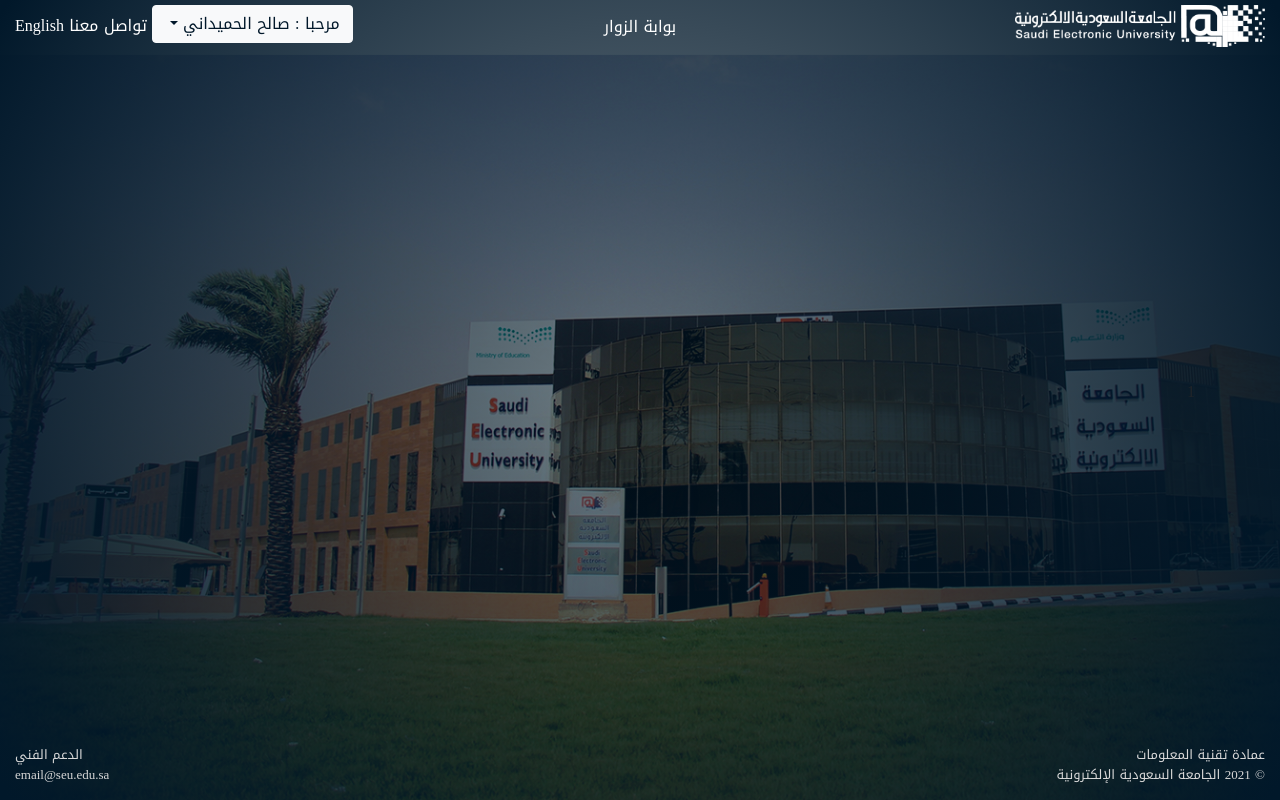
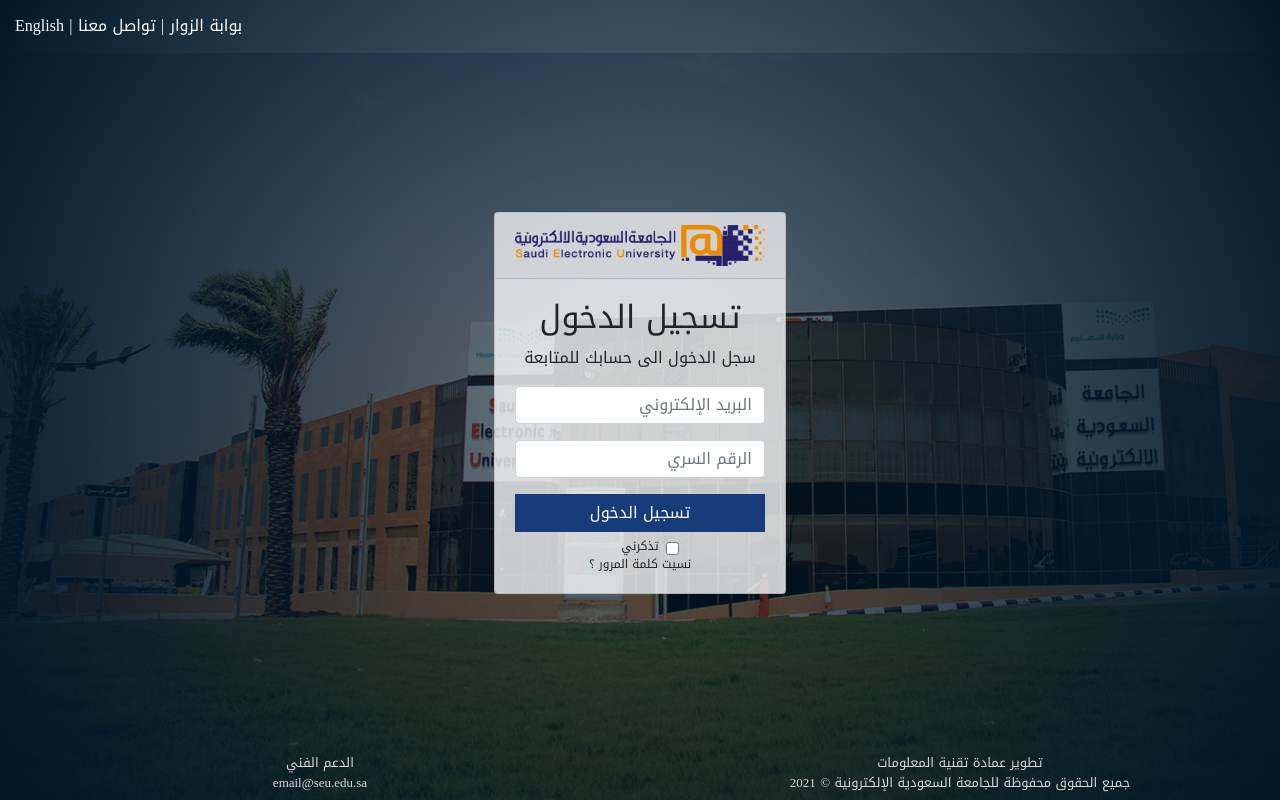
Before and after one commit to 9oyle7/registrApoitment, a plain HTML site: page index.html in a window 1280 px wide. Drawn offline with Linux system fonts and the light colour scheme.

Commit message:
add login page and cdd

```diff
--- a/css/main.css
+++ b/css/main.css
@@ -37,8 +37,25 @@ body {
   background-color: #f3f3f3;
   border-color: #f3f3f3;
 }
-.dropdown-toggle::after {
-  color: #01182a;
+.dropdown-menu.show {
+  text-align: center;
+}
+.dropdown-item:hover, .dropdown-item:focus {
+  color: #ffffff;
+  text-decoration: none;
+  background-color: #173c79;
+  transition: 500ms;
+}
+.dropdown-menu {
+  padding: 5px 0;
+  width: calc(100% - 0px);
+}
+.btn-light:not(:disabled):not(.disabled):active:focus, .btn-light:not(:disabled):not(.disabled).active:focus, .show > .btn-light.dropdown-toggle:focus {
+  box-shadow: none;
+}
+.btn-light:focus, .btn-light.focus {
+
+  box-shadow: none;
 }
 /*
   bootstrap css
@@ -85,23 +102,49 @@ span.time a {
   padding: 5px 0px;
   background: #ffffff;
   border-bottom: 1px solid #f8f9fa;
+  font-size: 16px;
+  line-height: 2.6;
 }
 .navigation a {
-  color: #fff;
   text-decoration: none;
 }
 .navigation .logo {
+  text-align: center;
+}
+.navigation .username {
   text-align: right;
 }
-.navigation .logout {
+.navigation .lang {
   text-align: left;
 }
-.navigation .btn span {
-  color: #01182a;
+.navigation .lang a {
+    color: white;
+}
+@media (max-width: 575px){
+  .navigation .logo , .navigation .username , .navigation .lang {
+     text-align: center;
+     margin: 0 0 10px;
+  }
+}
+.btn-main {
+  background: #a9a9a9;
+  color: #fff;
+  border: none;
+  padding: 0;
+  line-height: 2.4;
+  padding: 0 5px;
 }
 .footer {
   color: #d8d8d8;
   font-size: 13px;
+}
+
+.navigation .br::after {
+  content: "|";
+  color: #fff;
+}
+.navigation .br:last-child:after {
+  content: "";
 }
 .footer a {
   text-decoration: none;
@@ -180,3 +223,30 @@ ul.stepper.horizontal::before {
   box-shadow: none;
 }
 /* end stepper */
+
+/* login page */
+.login .card {
+  background-color: #ffffffc7;
+}
+.login .btn-login {
+  color: #ffffff;
+  background-color: #163c79;
+  border-color: #163c79;
+}
+.login .btn-login:hover,.login .btn-login:focus {
+  color: #ffffff;
+  background-color: #f28d1e;
+  border-color: #f28d1e;
+  transition: 500ms;
+}
+.form-check-input {
+  margin-right: -1.25rem;
+}
+.login .form-check {
+  padding-left: 0;
+  margin-top: 5px;
+}
+.form-prompt-wrapper {
+  font-size: 12px;
+}
+/* login page */
--- a/index.html
+++ b/index.html
@@ -14,33 +14,20 @@
   <body class="d-flex flex-column h-100">
     <div class="overlay"></div>
     <form action="">
-      <div class="navigation text-center">
+      <div class="navigation">
         <div class="container-fluid">
           <div class="row mb-0">
-            <div class="col logo">
-              <img src="img/logo-ar.png" alt="">
+            <div class="col-md-6 username">
+
             </div>
-            <div class="col visitor">
-              <span> <a href="" class="nav-link">بوابة الزوار</a></span>
-            </div>
-            <div class="col logout">
-              <div class="dropdown d-inline">
-                <a class="btn btn-light dropdown-toggle" href="#" role="button" id="dropdownMenuLink"
-                  data-toggle="dropdown" aria-haspopup="true" aria-expanded="false">
-                  <span>مرحبا :</span>
-                  <span>صالح الحميداني</span>
-                </a>
-
-                <div class="dropdown-menu" aria-labelledby="dropdownMenuLink">
-                  <a class="dropdown-item" href="#">معلوماتي الشخصية</a>
-                  <a class="dropdown-item" href="#">تغيير كلمة المرور</a>
-                  <a class="dropdown-item" href="#">تسجيل خروج</a>
-                </div>
+            <div class="col-md-6 lang">
+              <div class="d-inline br">
+                <a href="">بوابة الزوار</a>
               </div>
-              <div class="d-inline">
+              <div class="d-inline br">
                 <a href="">تواصل معنا</a>
               </div>
-              <div class="d-inline">
+              <div class="d-inline br">
                 <a href="">English</a>
               </div>
             </div>
@@ -49,13 +36,40 @@
       </div>
       <div class="container d-flex h-100">
         <div class="justify-content-center align-self-center w-100">
-          <div class="mx-auto">
+          <div class="login">
             <div class="content">
+              <div class="row text-center">
+                <div class="col-auto m-auto">
+                  <div class="card login-card">
+                    <div class="card-header text-center">
+                      <img src="img/logo-color.png" alt="login" class="login-card-img">
+                    </div>
+                    <div class="card-body">
+                      <h2 class="login-card-title">تسجيل الدخول</h2>
+                      <p class="login-card-description">سجل الدخول الى حسابك للمتابعة</p>
 
+                        <div class="form-group">
+                          <label for="email" class="sr-only">البريد الإلكتروني</label>
+                          <input type="email" name="email" id="email" class="form-control" placeholder="البريد الإلكتروني">
+                        </div>
+                        <div class="form-group">
+                          <label for="password" class="sr-only">الرقم السري</label>
+                          <input type="password" name="password" id="password" class="form-control" placeholder="الرقم السري">
+                        </div>
+                        <input name="login" id="login" class="btn btn-block btn-login rounded-0" type="button" value="تسجيل الدخول">
+                        <div class="form-prompt-wrapper">
+                          <div class="form-check">
+                            <input class="form-check-input" type="checkbox" value="" id="defaultCheck1">
+                            <label class="form-check-label" for="defaultCheck1">
+                              تذكرني
+                            </label>
+                          </div>
+                          <a href="pages/page1.html" class="text-reset">نسيت كلمة المرور ؟</a>
+                        </div>
 
-              <div class="row">
-                <div class="col">1</div>
-                <div class="col">2</div>
+                      </div>
+                  </div>
+                </div>
               </div>
 
 
@@ -67,18 +81,18 @@
       </div>
     </form>
 
-    <footer class="footer mt-auto py-3">
+    <footer class="footer mt-auto">
       <div class="container-fluid text-center">
-        <div class="row">
-          <div class="col-md-6 copyrith">
-            <p>عمادة تقنية المعلومات</p>
-            <p>&copy; 2021 الجامعة السعودية الإلكترونية</p>
+        <div class="row mb-2">
+          <div class="col-md-6 ">
+            <div>تطوير عمادة تقنية المعلومات</div>
+            <div>جميع الحقوق محفوظة للجامعة السعودية الإلكترونية © 2021</div>
           </div>
-          <div class="col-md-6 support">
-            <p>الدعم الفني</p>
-            <a href="">
-              <p>email@seu.edu.sa</p>
-            </a>
+          <div class="col-md-6 ">
+            <div>الدعم الفني</div>
+            <div>
+              <a href="">email@seu.edu.sa</a>
+            </div>
           </div>
         </div>
       </div>
```
Also changed, not shown: pages/page1.html (+19 -18 lines).
